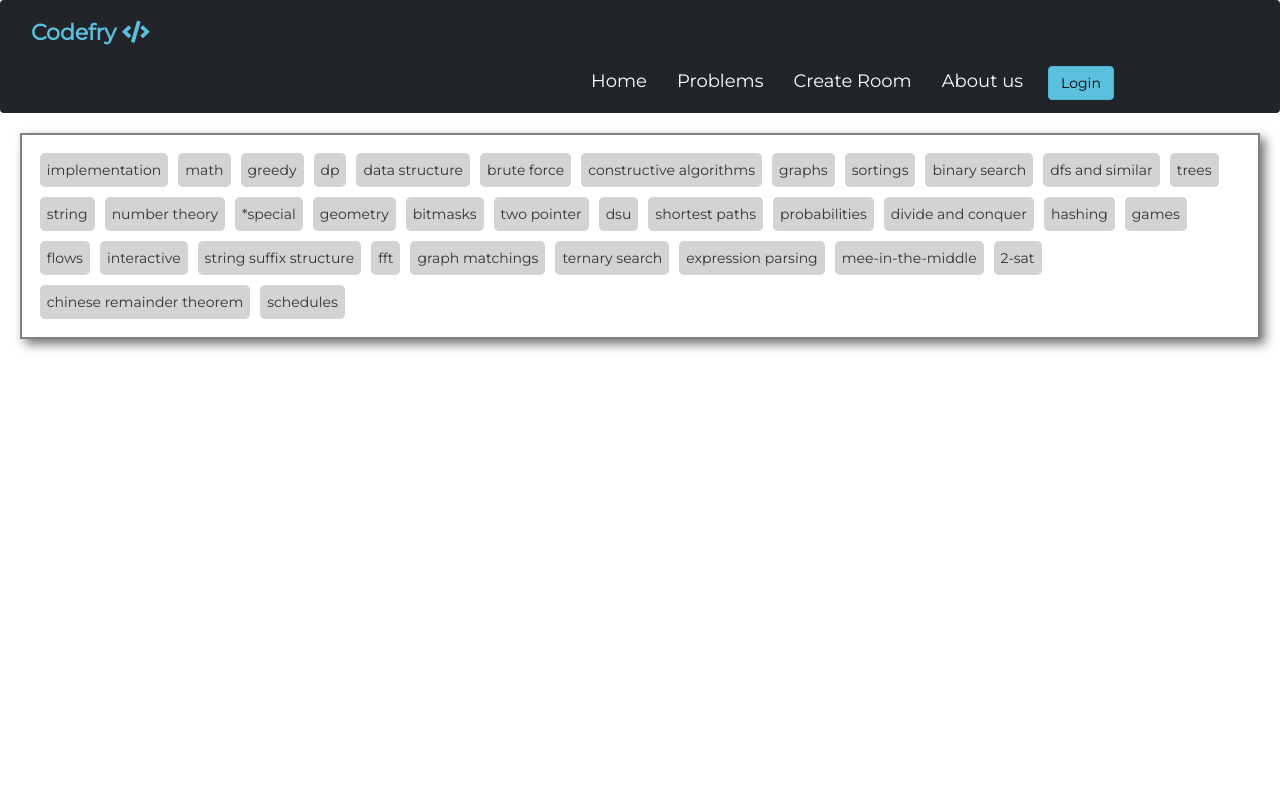
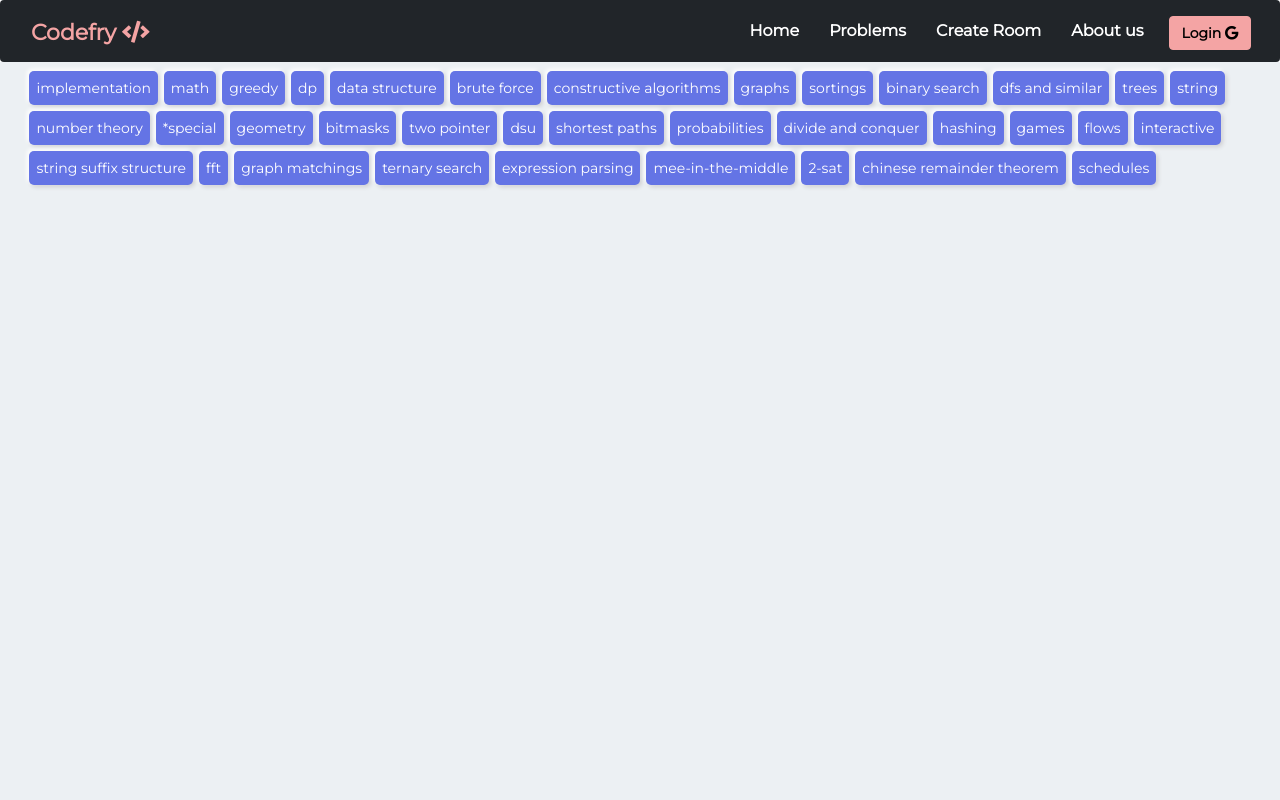
Before and after one commit to lavishabhambri/CodeFry, a React (Create React App) app in the folder codefry/: page / in a window 1280 px wide. Shown: the top 800 px of the page. Built offline with nearby package versions, Linux system fonts and the light colour scheme.

Commit message:
Main Page styling done

```diff
--- a/codefry/src/components/CSS/TagComponent.css
+++ b/codefry/src/components/CSS/TagComponent.css
@@ -3,26 +3,24 @@
     flex-wrap: wrap;
     flex-direction: row;
     justify-content: left;
-    padding: 1%;
-    border: 2px solid gray;
-    box-shadow:  5px 5px 10px #737373,
-             -5px -5px 10px #ffffff;
-    margin: 20px;
+    padding: 0.5%;
+    margin: 0px 20px;
 }
 
 .inner-tags{
-    background-color: lightgray;
-    margin: 5px;
+    background-color: #6474E5;
+    color: #fff;
+    box-shadow: -2px -2px 4px #ffffff,
+               2px 2px 4px #ceced1;
+    margin: 3px;
     padding: 7px;
     border-radius: 5px;
-    /* box-shadow:  0px 1px 2px 1px 2px #516bc3,
-             0px 0px 0px #516bc3; */
 }
 
 .inner-tags:hover{
-    background-color: lightskyblue;
-    /* box-shadow:  0px 1px 3px 1px 2px #516bc3,
-             0px 0px 0px #516bc3; */
+    background-color: #FFDDCC;
+    color: black;
+    font-weight: bold;
     transform: scale(1.02) translate(0, -0.5%);
     transition: all .3s ease-in-out;
 }
--- a/codefry/src/components/ProblemRow.jsx
+++ b/codefry/src/components/ProblemRow.jsx
@@ -7,7 +7,7 @@ import "./../../node_modules/bootstrap/dist/css/bootstrap.min.css";
 
 function DisplayTags () {
     return (
-        <div>
+        <div style={{backgroundColor: '#ecf0f3'}}>
         <div className="tags-style-class">
             {tags.map((tag, index) => {
                 const tagTitle = tag.name;
@@ -29,29 +29,16 @@ function handleClickOnTags(tagName){
             console.log("Fetched data successfully")
 
             const results = searchResults.result.problems;
-            // container.innerHTML =
 
             let html=''
             results.forEach((problem) => {
-                // let problemUrl="https://codeforces.com/problemset/problem/"+problem.contestId+"/"+problem.index;
-                // let htmlSegment = `<div class="problem-card">
-
-                // <h4>${problem.name}</h4>
-                // <div>${problem.rating}</div>
-
-                // <a href="${problemUrl}" class="btn btn-info view-problem-button">View</a>
-
-
-                // </div>`;
-                // html += htmlSegment;
-
                 let problemUrl="https://codeforces.com/problemset/problem/"+problem.contestId+"/"+problem.index;
-                let htmlSegment = `<div class="card card-class">
+                let htmlSegment = `<div class="card card-class " style="border-radius:10px; border:none; >
             <div class="card-body">
                 <h4 class="card-title problem-name-class">${problem.name}</h4>
                 <p class="card-text">Rating: ${problem.rating}</p>
 
-                <a href="${problemUrl}" class="btn btn-info view-problem-button"><span class="card-button-text">View</span></a>
+                <a href="${problemUrl}" style="background-color: orange;" class="btn view-problem-button"><span class="card-button-text">View</span></a>
 
             </div>
 
@@ -68,13 +55,4 @@ function handleClickOnTags(tagName){
       })
 }
 
-// <a class="button" href="${problemUrl}">View</a>
-{/* <button type="button" onClick={(e) => {
-      e.preventDefault();
-      window.location.href='${problemUrl}';
-      }}
->View</button> */}
-
-
-
 export default DisplayTags
--- a/codefry/src/components/ProblemSets/showProblems.css
+++ b/codefry/src/components/ProblemSets/showProblems.css
@@ -1,21 +1,7 @@
-/* .button {
+.view-problem-button{
+    margin: 20px auto 0px;
     display: block;
-    width: 50px;
-    height: 40px;
-    background: #5BC0DE;
-    padding: 10px;
-    text-decoration: none;
-    text-align: center;
-    border-radius: 5px;
-    color: white;
-    font-weight: bold;
-} */
-
-.view-problem-button{
-    margin-top: 20px;
-    display: block;
-    width: 100%;
-
+    width: 80%;
 }
 
 .card-button-text{
@@ -28,10 +14,7 @@
     flex-direction: row;
     justify-content: left;
     padding: 1%;
-    /* border: 2px solid gray;
-    box-shadow:  5px 5px 10px #737373,
-             -5px -5px 10px #ffffff; */
-    margin: 20px;
+    margin: 30px;
     height: 800px;
     text-align: center;
     overflow-y: scroll;
@@ -39,10 +22,24 @@
 
 
 .card-class{
-    width: 300px;
+    width: 280px;
     height: 180px;
-    margin: 20px 5px;
+    margin: 20px 15px;
+    background: #ECF0F3;
+    box-shadow:  3px 3px 9px #a3a6a8,
+                 -2px -2px 4px #ffffff;
+    transition: translate 2s ease-out;
+
 }
+
+.card-class:hover{
+    box-shadow:  6px 6px 14px #a3a6a8,
+                 -2px -2px 4px #ffffff;
+    transform: translate(0, -3px);
+    transform: scale(1.01) translate(0, -0.5%);
+    transition: all .3s ease-in-out;
+}
+
 
 .problem-name-class{
     margin-top: 20px;
--- a/codefry/src/components/common/Navbar.jsx
+++ b/codefry/src/components/common/Navbar.jsx
@@ -5,13 +5,13 @@ import './../../../node_modules/bootstrap/dist/css/bootstrap.min.css';
 class Navbar extends Component{
     render(){
         return (
-            <nav className="navbar navbar-expand-lg navbar-dark bg-dark">
+            <nav className="navbar navbar-expand-lg navbar-dark bg-dark" style={{marginBottom:"0px"}}>
                 <button className="navbar-toggler" type="button" data-toggle="collapse" data-target="#navbarTogglerDemo01" aria-controls="navbarTogglerDemo01" aria-expanded="false" aria-label="Toggle navigation">
                     <span className="navbar-toggler-icon"></span>
                 </button>
 
                 <div className="collapse navbar-collapse" id="navbarTogglerDemo01">
-                    <a className="navbar-brand text-white" href="#"><span><strong style={{color:"#5BC0DE", fontSize:"22px"}}>Codefry&nbsp;<i className="fas fa-code"></i></strong></span></a>
+                    <a className="navbar-brand text-white" href="#"><span><strong style={{color:"#F4A4A4", fontSize:"22px", fontWeight:"bold"}}>Codefry&nbsp;<i className="fas fa-code"></i></strong></span></a>
                     <ul className="navbar-nav mr-auto mt-2 mt-lg-0">
                     <li className="nav-item active">
                         <a className="nav-link text-white navbar-item1" href="#"><span className="navbar-item">Home</span> <span className="sr-only">(current)</span></a>
@@ -30,7 +30,7 @@ class Navbar extends Component{
                         <a className="nav-link text-white" id="navbar-item5" href="#"><i className="fas fa-user-circle"></i></a>
                     </li> */}
                     <li>
-                    <button type="button" className="btn btn-info" id="navbar-button" ><span style={{color:"#000"}}>Login</span></button>
+                    <button type="button" className="btn btn-info" id="navbar-button" ><span style={{color:"#000"}}>Login <i className="fab fa-google"></i></span></button>
                     </li>
                     </ul>
                 </div>
--- a/codefry/src/components/common/navbar.css
+++ b/codefry/src/components/common/navbar.css
@@ -3,24 +3,25 @@
 }
 
 .navbar-item{
-    font-size: 18px;
+    font-size: 16px;
     text-decoration: none;
     margin-left: 20px;
+    font-weight: bold;
 }
 
 .navbar-item:hover{
-    color: #5BC0DE;
+    color: #f4a4a4;
 }
 
 .navbar-item1{
-    font-size: 18px;
+    font-size: 16px;
     text-decoration: none;
     margin-left: 550px;
 }
 
 .navbar-item1:hover{
     text-decoration: none;
-    color: #5BC0DE;
+    color: #f4a4a4;
 }
 
 .no-decoration:hover{
@@ -29,5 +30,7 @@
 
 #navbar-button{
     margin: 10px auto auto 20px;
-    background-color:#5BC0DE;
+    font-weight: bold;
+    background-color:#f4a4a4;
+    border-color: #f4a4a4;
 }
```
Also changed, not shown: codefry/src/App.css (line endings or trailing spaces).
